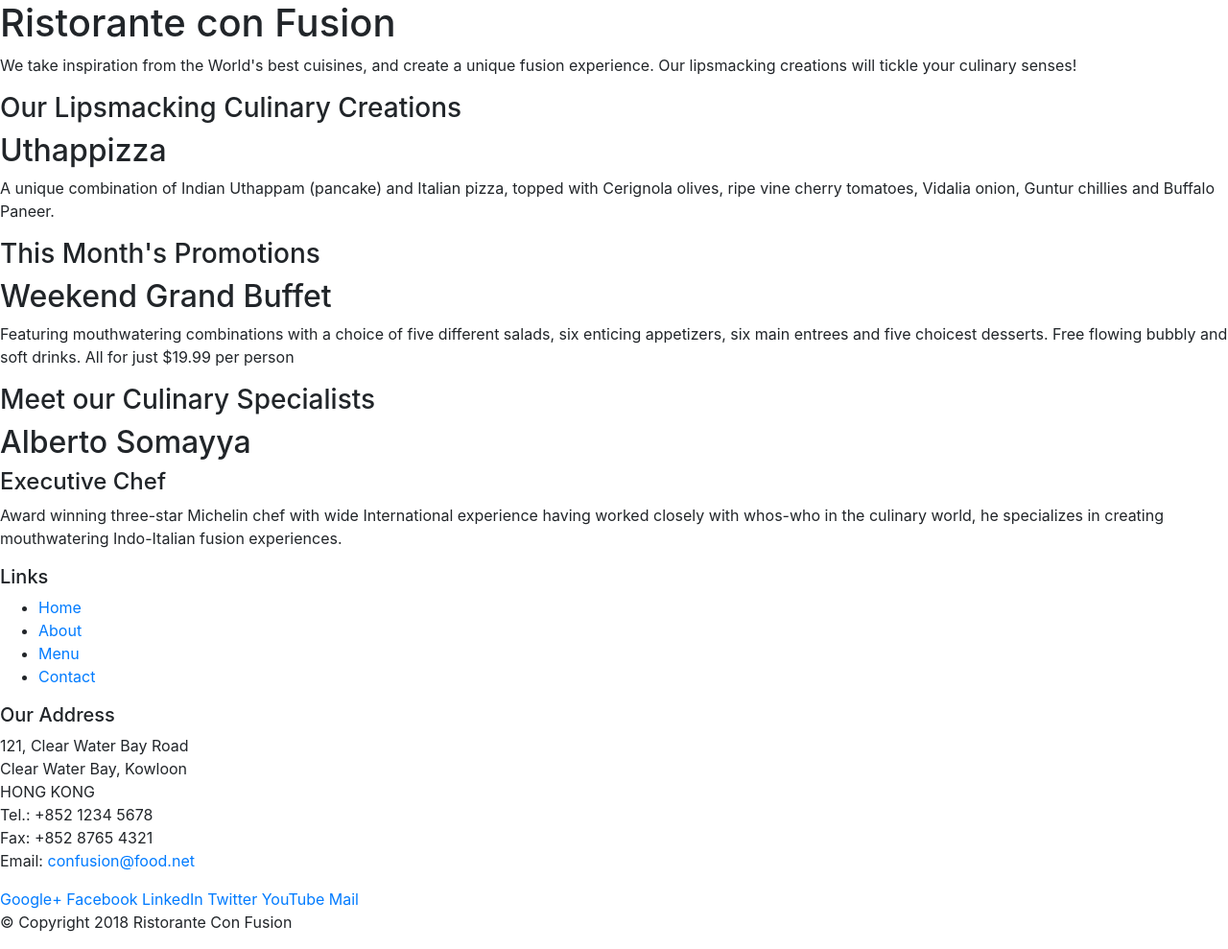
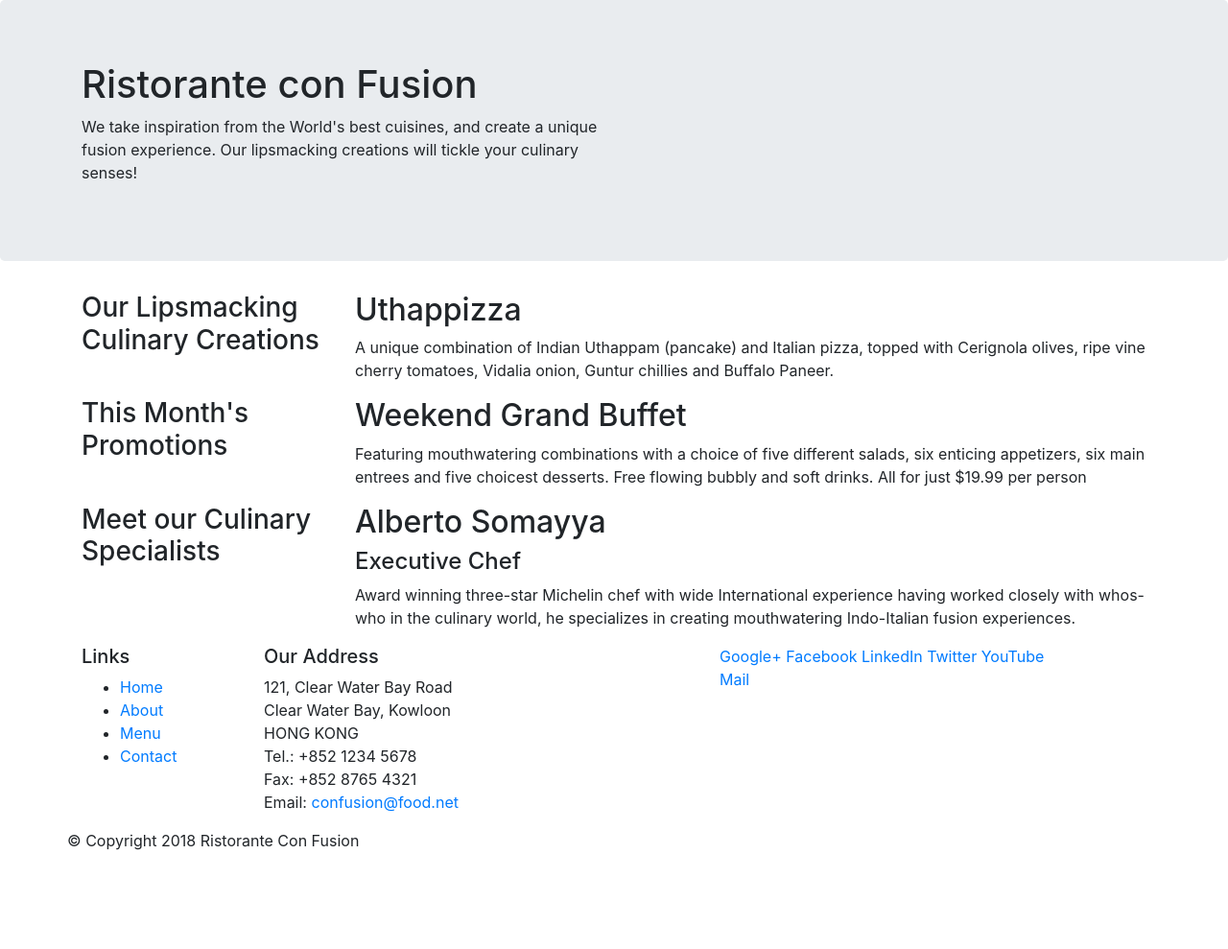
Before and after one commit to Sheikhtanzeela/conFusion, a website: page index.html in a window 1280 px wide. Shown: the whole page at 96% size. After the commit the page ends 904 px from the top, so only its background shows below. Drawn offline with nearby package versions, Linux system fonts and the light colour scheme.

Commit message:
bootstrap-grid-part-1

```diff
--- a/index.html
+++ b/index.html
@@ -14,26 +14,26 @@
 
 <body>
 
-    <header>
-        <div>
-            <div>
-                <div>
+    <header class="jumbotron">
+        <div class="container">
+            <div class="row">
+                <div class="col-12 col-sm-6">
                     <h1>Ristorante con Fusion</h1>
                     <p>We take inspiration from the World's best cuisines, and create a unique fusion experience. Our
                         lipsmacking creations will tickle your culinary senses!</p>
                 </div>
-                <div>
+                <div class="col-12 col-sm">
                 </div>
             </div>
         </div>
     </header>
 
-    <div>
-        <div>
-            <div>
+    <div class="container">
+        <div class="row">
+            <div class="col-12 col-sm-4 col-md-3">
                 <h3>Our Lipsmacking Culinary Creations</h3>
             </div>
-            <div>
+            <div class="col col-sm">
                 <h2>Uthappizza</h2>
                 <p>A unique combination of Indian Uthappam (pancake) and Italian pizza, topped with Cerignola olives,
                     ripe vine cherry tomatoes, Vidalia onion, Guntur chillies and Buffalo Paneer.</p>
@@ -41,11 +41,11 @@
         </div>
 
 
-        <div>
-            <div>
+        <div class="row">
+            <div class="col-12 col-sm-4 col-md-3">
                 <h3>This Month's Promotions</h3>
             </div>
-            <div>
+            <div class="col col-sm">
                 <h2>Weekend Grand Buffet</h2>
                 <p>Featuring mouthwatering combinations with a choice of five different salads, six enticing appetizers,
                     six main entrees and five choicest desserts. Free flowing bubbly and soft drinks. All for just
@@ -53,11 +53,11 @@
             </div>
         </div>
 
-        <div>
-            <div>
+        <div class="row">
+            <div class="col-12 col-sm-4 col-md-3">
                 <h3>Meet our Culinary Specialists</h3>
             </div>
-            <div>
+            <div class="col col-sm">
                 <h2>Alberto Somayya</h2>
                 <h4>Executive Chef</h4>
                 <p>Award winning three-star Michelin chef with wide International experience having worked closely with
@@ -68,9 +68,9 @@
     </div>
 
     <footer>
-        <div>
-            <div>
-                <div>
+        <div class="container">
+            <div class="row">
+                <div class="col-4 col-sm-2">
                     <h5>Links</h5>
                     <ul>
                         <li><a href="#">Home</a></li>
@@ -79,7 +79,7 @@
                         <li><a href="#">Contact</a></li>
                     </ul>
                 </div>
-                <div>
+                <div class="col-7 col-sm-5">
                     <h5>Our Address</h5>
                     <address>
                         121, Clear Water Bay Road<br>
@@ -90,7 +90,7 @@
                         Email: <a href="mailto:confusion@food.net">confusion@food.net</a>
                     </address>
                 </div>
-                <div>
+                <div class="col-12 col-sm-4">
                     <div>
                         <a href="http://google.com/+">Google+</a>
                         <a href="http://www.facebook.com/profile.php?id=">Facebook</a>
@@ -101,7 +101,7 @@
                     </div>
                 </div>
             </div>
-            <div>
+            <div class="row">
                 <div>
                     <p>© Copyright 2018 Ristorante Con Fusion</p>
                 </div>
```
